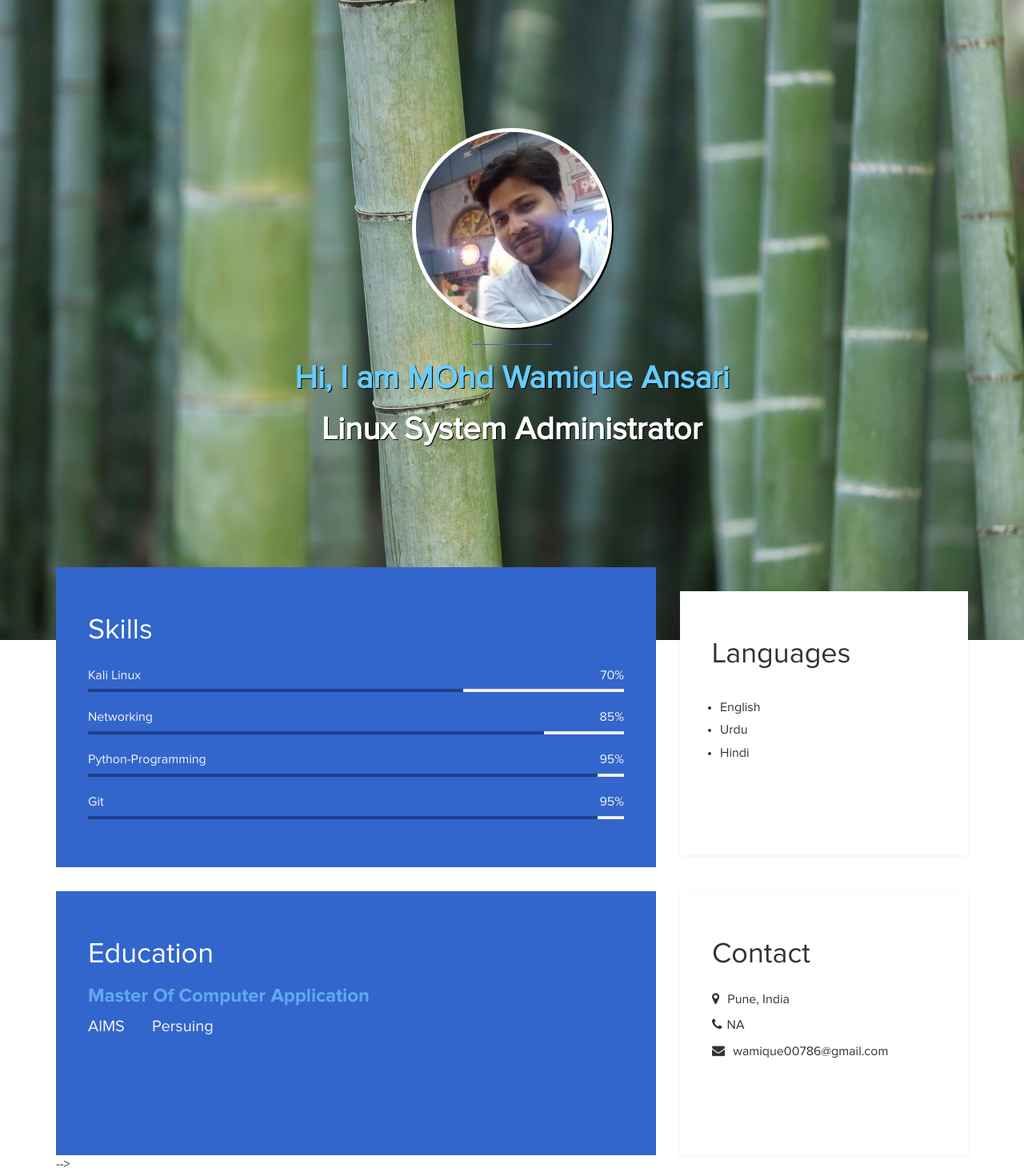
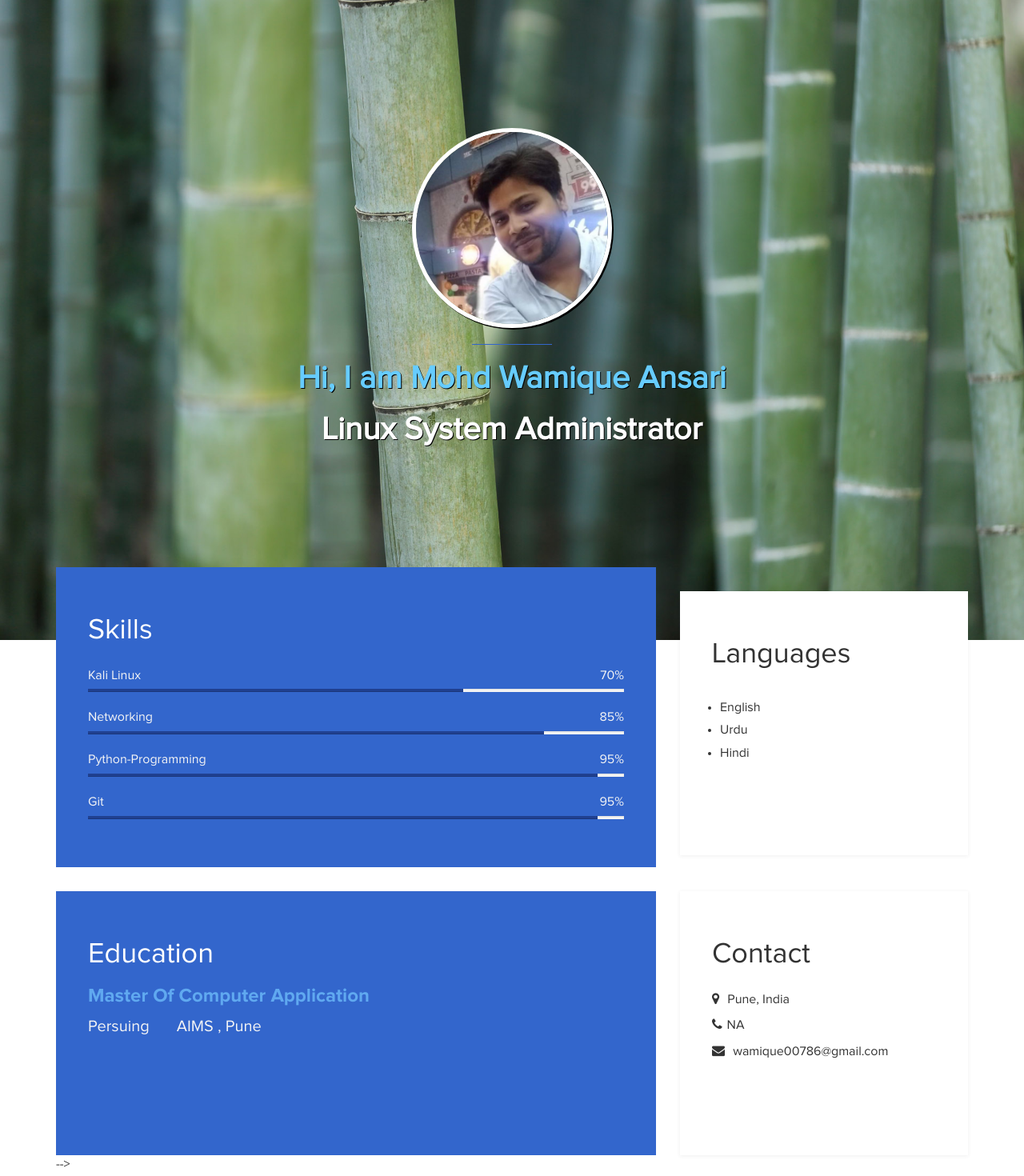
Before and after one commit to wamique00786/wamique00786.github.io, a plain HTML site: page index.html in a window 1280 px wide. Shown: the top 1470 px of the page at 80% size. Drawn offline with Linux system fonts and the light colour scheme.

Commit message:
some changes

```diff
--- a/index.html
+++ b/index.html
@@ -34,7 +34,7 @@ http://www.templatemo.com/tm-467-easy-profile
                 <div class="col-md-12 col-sm-12">
                     <img src="images/tm-easy-profile.jpg" class="img-responsive img-circle tm-border" alt="wamique Profile pic" width="250px" n height="250px">
                     <hr>
-                    <h1 class="tm-title bold shadow">Hi, I am MOhd Wamique Ansari</h1>
+                    <h1 class="tm-title bold shadow">Hi, I am Mohd Wamique Ansari</h1>
                     <h1 class="white bold shadow">Linux System Administrator</h1>
                 </div>
             </div>
@@ -100,8 +100,8 @@ http://www.templatemo.com/tm-467-easy-profile
                     <div class="education-content">
                         <h4 class="education-title accent">Master Of Computer Application</h4>
                         <div class="education-school">
-                            <h5>AIMS</h5><span></span>
-                            <h5>Persuing</h5>
+                            <h5>Persuing</h5><span></span>
+                            <h5>AIMS , Pune</h5>
                         </div>
                         <!--<p class="education-description">In lacinia leo sed quam feugiat, ac efficitur dui tristique. Ut venenatis, odio quis cursus egestas, nulla sem volutpat diam, ac dapibus nisl ipsum ut ipsum. Nunc tincidunt libero non magna placerat elementum.</p>-->
                     </div>
@@ -160,7 +160,7 @@ http://www.templatemo.com/tm-467-easy-profile
         <div class="container">
             <div class="row">
                 <div class="col-md-12 col-sm-12">
-                    <p>Copyright &copy; wamique00786@gmail.com</p>
+                    <p>Copyright &copy;Wamique Ansari</p>
                     <ul class="social-icons">
                         <li>
                             <a href="#" class="fa fa-facebook"></a>
```
